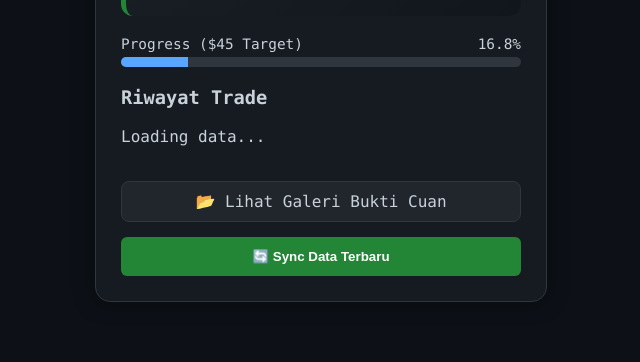
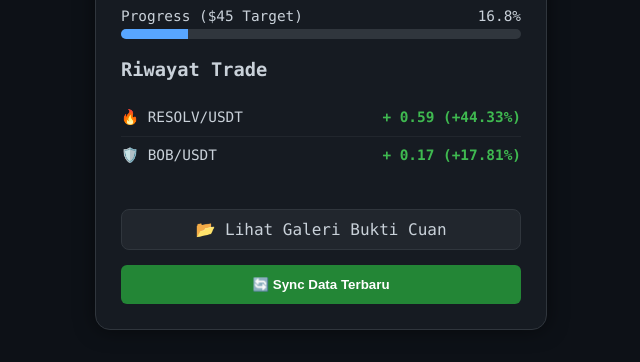
Before and after one commit to AREMON-blip/goal-buy-ram, a plain HTML site: page index.html in a window 1280 px wide. Shown: the part 478-840 px from the top of the page, without its empty margins (319-959 px from the left). Drawn offline with Linux system fonts and the light colour scheme.

Commit message:
Update index.html

```diff
--- a/index.html
+++ b/index.html
@@ -164,48 +164,59 @@
         <button class="btn-refresh" onclick="updateData()">🔄 Sync Data Terbaru</button>
     </div>
 
-  <script>
-        // --- SETTINGAN MODAL ---
-        // Masukkan Uang Deposit (Modal Bersih sebelum trading) di sini
-        const modalAwal = 6.82;
+<script>
+        // --- CONFIGURATION ---
+        const modalAwal = 6.82; // Modal bersih kamu
         const hargaRAM = 45.00;
 
-        // Fungsi Update Otomatis
         async function updateData() {
             try {
-                // 1. Ambil data dari JSON
+                // 1. Ambil Database
                 const response = await fetch('data.json');
                 const data = await response.json();
 
-                // 2. Hitung Total Cuan Otomatis
+                // 2. Siapkan Wadah
                 let totalCuan = 0;
+                const listWadah = document.getElementById('riwayat-otomatis');
+                listWadah.innerHTML = ''; // Bersihkan tulisan loading
+
+                // 3. LOOPING: Proses setiap data trade
                 data.forEach(trade => {
-                    // Kalau ada data 'cuan', tambahkan. Kalau gak ada, anggap 0.
+                    // Hitung Total Saldo
                     if (trade.cuan) {
                         totalCuan += trade.cuan;
                     }
+
+                    // BIKIN LIST VISUAL (Tanpa Simbol $)
+                    // Format: Angka Cuan + Persen Profit
+                    const htmlItem = `
+                        <li class="history-item">
+                            <span>${trade.judul}</span>
+                            <span class="win">+ ${trade.cuan} (${trade.profit})</span>
+                        </li>
+                    `;
+                    listWadah.innerHTML += htmlItem;
                 });
 
-                // 3. Hitung Saldo Akhir (Modal + Cuan)
+                // 4. Update Saldo & Progress Bar
                 const saldoAkhir = modalAwal + totalCuan;
 
-                // 4. Tampilkan ke Layar
                 document.getElementById('currentBalance').innerText = saldoAkhir.toFixed(2);
 
-                // 5. Update Progress Bar
                 let progress = (saldoAkhir / hargaRAM) * 100;
                 if(progress > 100) progress = 100;
+
                 document.getElementById('ramProgress').style.width = progress + "%";
                 document.getElementById('progressText').innerText = progress.toFixed(1) + "%";
 
-                console.log(`Data Synced. Modal: $${modalAwal} + Cuan: $${totalCuan.toFixed(2)} = Total: $${saldoAkhir.toFixed(2)}`);
+                console.log("System Updated. Clean Mode Active.");
 
             } catch (error) {
-                console.error("Gagal baca data:", error);
+                console.error("Error:", error);
+                document.getElementById('riwayat-otomatis').innerHTML = '<li style="color:red">Gagal baca data.json</li>';
             }
         }
 
-        // Jalankan
         updateData();
     </script>
 </body>
```
